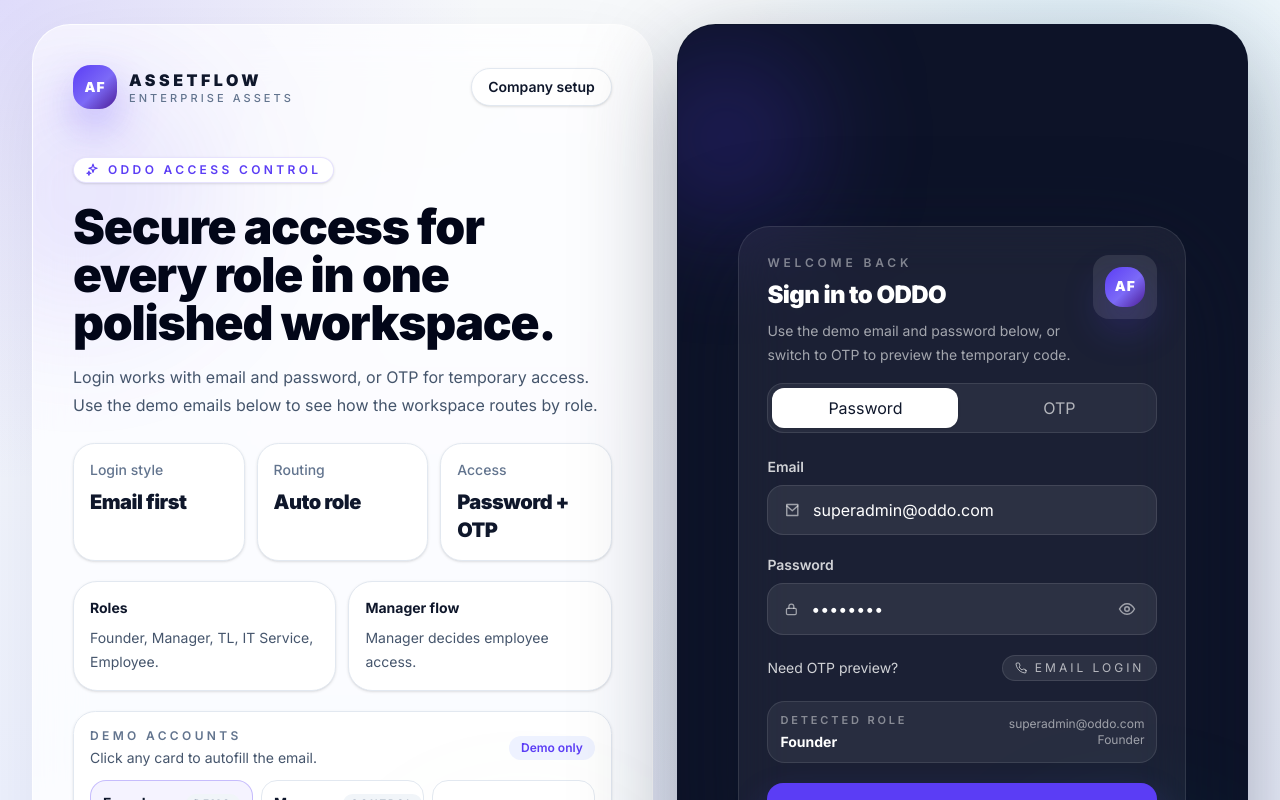
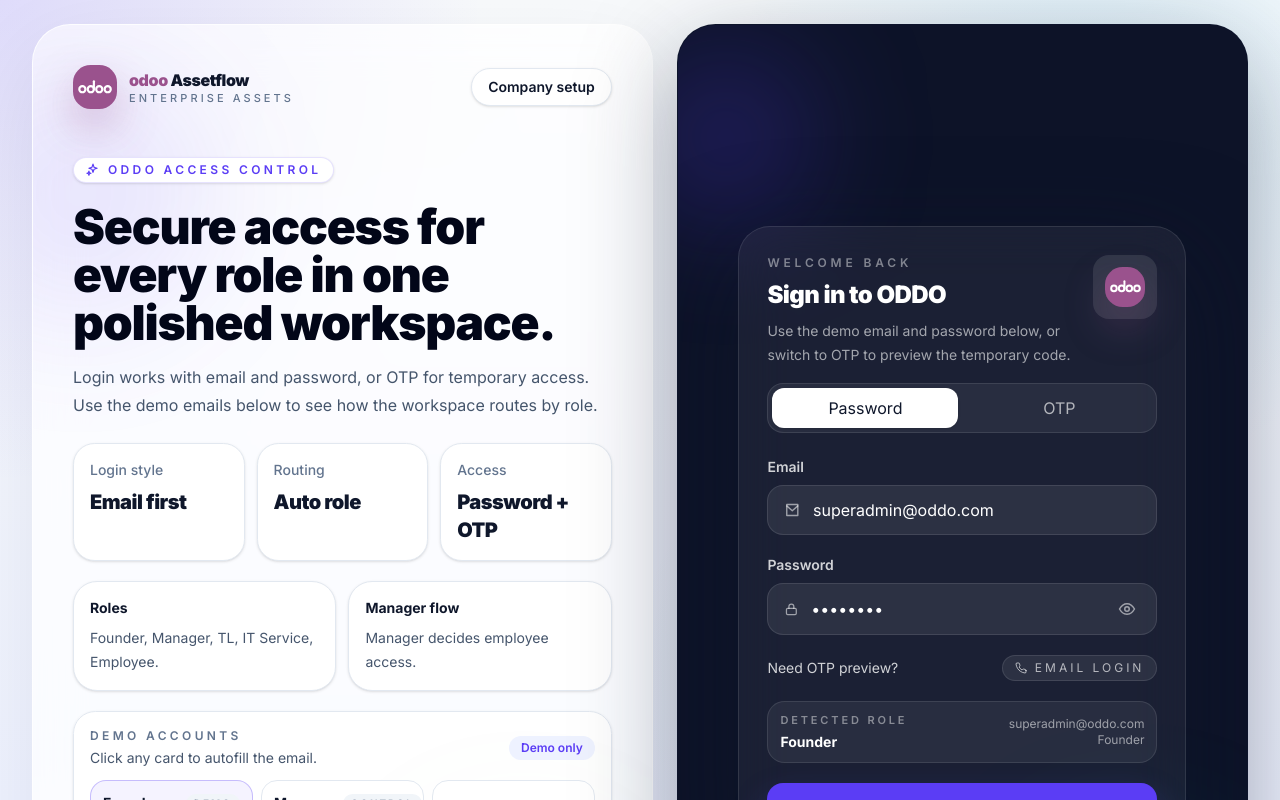
Before and after one commit to theprashant672-source/AssetFlow_odoo_hackthon_2026, a Next.js app in the folder Frontend-main/: page /login in a window 1280 px wide. Shown: the top 800 px of the page. Built offline with nearby package versions, Linux system fonts and the light colour scheme; no server answers.

Commit message:
Rebrand to odoo Assetflow with Odoo-style logo - Replaced AF logo tile with white odoo wordmark on purple background - Updated favicon to the new odoo purple logo - Renamed brand from ASSETFLOW to odoo Assetflow across pages - Updated page title, footer, hero text and workspace navbar

```diff
--- a/Frontend-main/app/components/assetflow/AssetFlowLogo.tsx
+++ b/Frontend-main/app/components/assetflow/AssetFlowLogo.tsx
@@ -3,19 +3,42 @@
   compact?: boolean;
 };
 
+const ODOO_PURPLE = "#9A528D";
+
+function OdooWordmark({ className }: { className?: string }) {
+  return (
+    <svg
+      viewBox="0 0 268 108"
+      fill="none"
+      xmlns="http://www.w3.org/2000/svg"
+      className={className}
+      aria-hidden="true"
+    >
+      <circle cx="34" cy="72" r="24" stroke="white" strokeWidth="17" />
+      <circle cx="100" cy="72" r="24" stroke="white" strokeWidth="17" />
+      <line x1="124" y1="10" x2="124" y2="72" stroke="white" strokeWidth="17" strokeLinecap="round" />
+      <circle cx="166" cy="72" r="24" stroke="white" strokeWidth="17" />
+      <circle cx="232" cy="72" r="24" stroke="white" strokeWidth="17" />
+    </svg>
+  );
+}
+
 export default function AssetFlowLogo({ size = 44, compact = false }: AssetFlowLogoProps) {
   return (
     <div className="flex items-center gap-3">
       <div
-        className="flex items-center justify-center rounded-[1.1rem] bg-[linear-gradient(135deg,#5b3df5,#7c6af7_55%,#4c1d95)] text-white shadow-[0_18px_40px_rgba(91,61,245,0.35)]"
-        style={{ width: size, height: size }}
+        className="flex items-center justify-center rounded-[1.1rem] shadow-[0_18px_40px_rgba(154,82,141,0.35)]"
+        style={{ width: size, height: size, backgroundColor: ODOO_PURPLE }}
         aria-hidden="true"
       >
-        <span className="text-[0.86em] font-black tracking-[0.08em]">AF</span>
+        <OdooWordmark className="w-[78%]" />
       </div>
       {!compact && (
         <div className="leading-tight">
-          <div className="text-base font-black tracking-[0.22em] text-slate-900">ASSETFLOW</div>
+          <div className="text-base font-black tracking-tight">
+            <span style={{ color: ODOO_PURPLE }}>odoo</span>{" "}
+            <span className="text-slate-900">Assetflow</span>
+          </div>
           <div className="text-[11px] font-medium uppercase tracking-[0.28em] text-slate-500">Enterprise Assets</div>
         </div>
       )}
--- a/Frontend-main/app/components/assetflow/navbar/Navbar.tsx
+++ b/Frontend-main/app/components/assetflow/navbar/Navbar.tsx
@@ -70,7 +70,7 @@
           </div>
           <div>
             <div className="text-sm font-bold text-slate-900">{ROLE_LABELS[role]}</div>
-            <div className="text-xs text-slate-500">AssetFlow workspace</div>
+            <div className="text-xs text-slate-500">odoo Assetflow workspace</div>
           </div>
         </button>
       </div>
--- a/Frontend-main/app/layout.tsx
+++ b/Frontend-main/app/layout.tsx
@@ -13,7 +13,7 @@
 });
 
 export const metadata: Metadata = {
-  title: "AssetFlow",
+  title: "odoo Assetflow",
   description: "Enterprise Asset & Resource Management System",
   icons: {
     icon: "/assetflow-logo.svg",
--- a/Frontend-main/app/page.tsx
+++ b/Frontend-main/app/page.tsx
@@ -40,7 +40,7 @@
               One premium control room for every asset, team, and approval.
             </h1>
             <p className="mt-5 max-w-2xl text-lg leading-8 text-slate-600">
-              AssetFlow helps organizations manage laptops, vehicles, furniture, meeting rooms, maintenance,
+              odoo Assetflow helps organizations manage laptops, vehicles, furniture, meeting rooms, maintenance,
               bookings, and audit-ready operations with role-based access for Founder, Admin, Department Head,
               Asset Manager, and Employee.
             </p>
@@ -139,7 +139,7 @@
       <footer id="contact" className="border-t border-slate-200 bg-white/70">
         <div className="mx-auto flex w-full max-w-7xl flex-col gap-4 px-4 py-8 sm:px-6 lg:flex-row lg:items-center lg:justify-between lg:px-8">
           <div>
-            <div className="text-sm font-black tracking-[0.28em] text-slate-900">ASSETFLOW</div>
+            <div className="text-sm font-black tracking-tight"><span className="text-[#9A528D]">odoo</span> <span className="text-slate-900">Assetflow</span></div>
             <p className="mt-2 text-sm text-slate-500">Enterprise Asset & Resource Management System</p>
           </div>
           <div className="text-sm text-slate-500">
```
Also changed, not shown: Frontend-main/public/assetflow-logo.svg.
